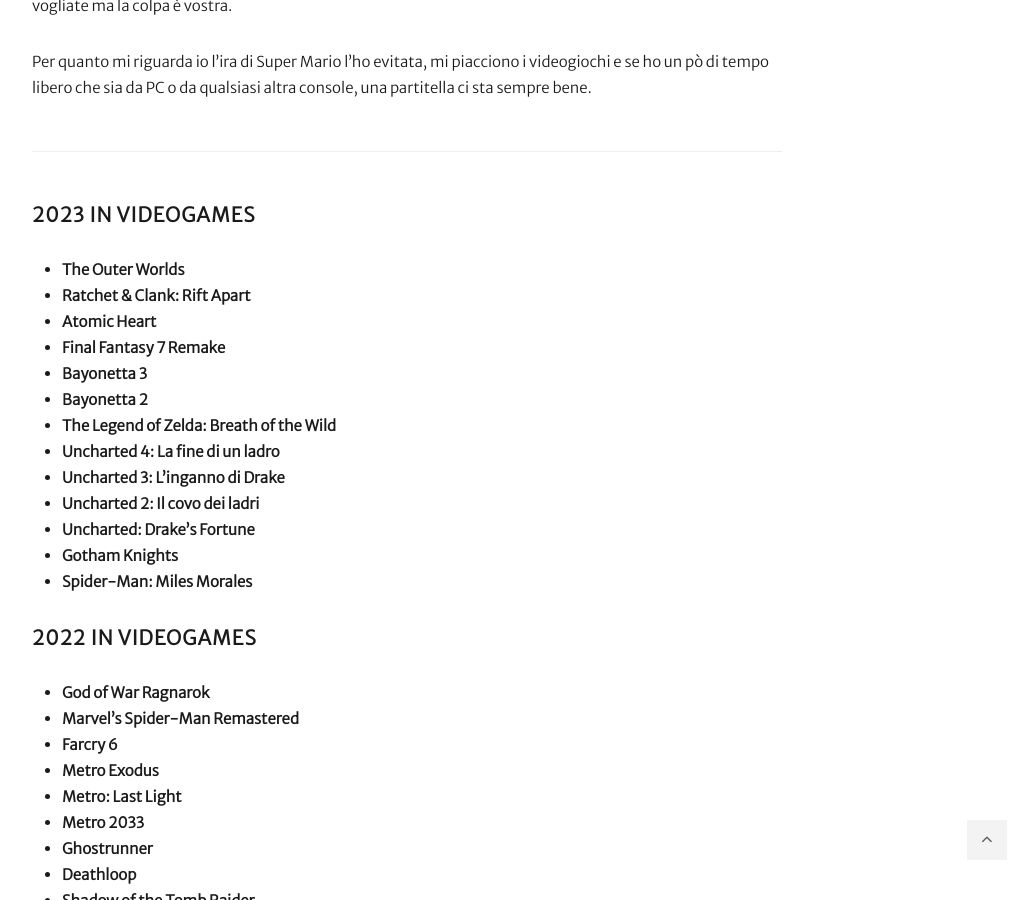
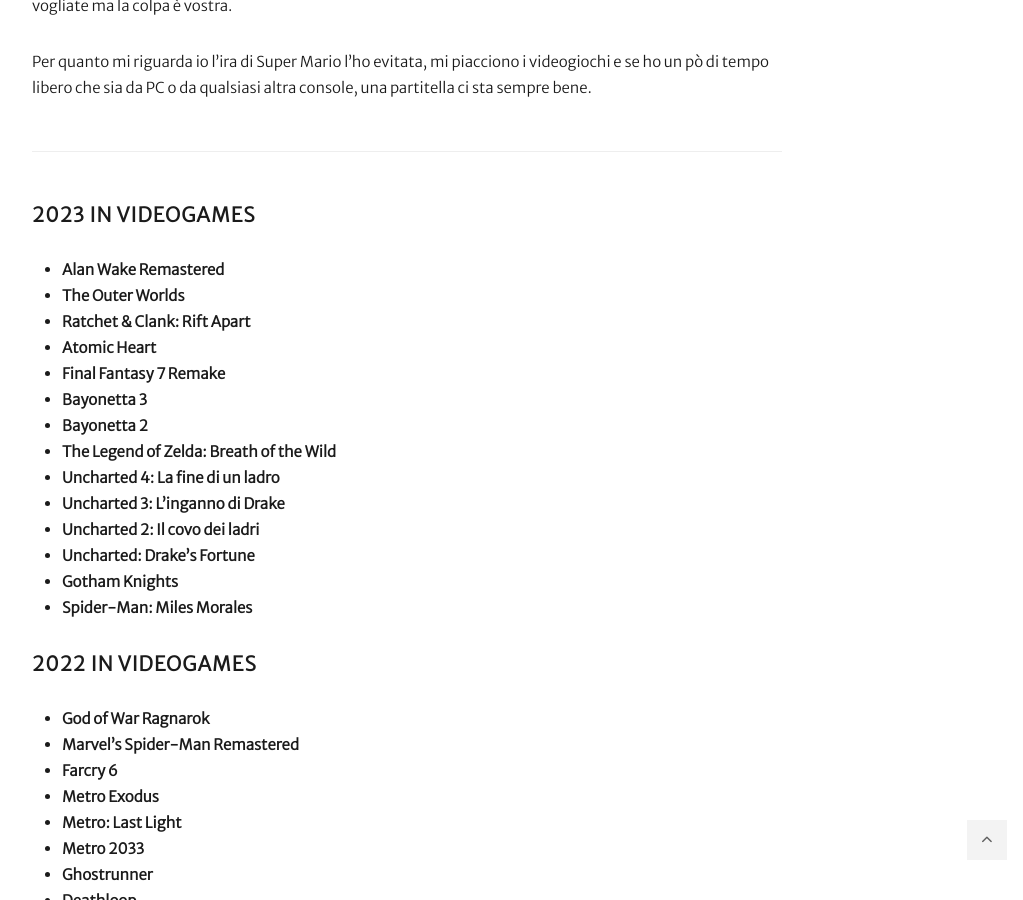
Before and after one commit to carlofinocchiaro/carlofinocchiaro.github.io, a Jekyll site: the page built from _pages/atAGlancePage/gaming.md, in a window 1280 px wide and 900 px high, scrolled down 955 px. Shown: the whole window, without its empty margins (233-1256 px from the left). Built offline with Jekyll 4.4.1, drawn with Linux system fonts in a browser that asks for light colours; nearby versions of some CDN libraries; emoji names are drawn with the system emoji font.

Commit message:
Update videogame page + gem update

```diff
--- a/_pages/atAGlancePage/gaming.md
+++ b/_pages/atAGlancePage/gaming.md
@@ -14,6 +14,7 @@
 
 ***
 #### 2023 in videogames
+* **Alan Wake Remastered**
 * **The Outer Worlds**
 * **Ratchet & Clank: Rift Apart**
 * **Atomic Heart**
```
Also changed, not shown: Gemfile.lock.
